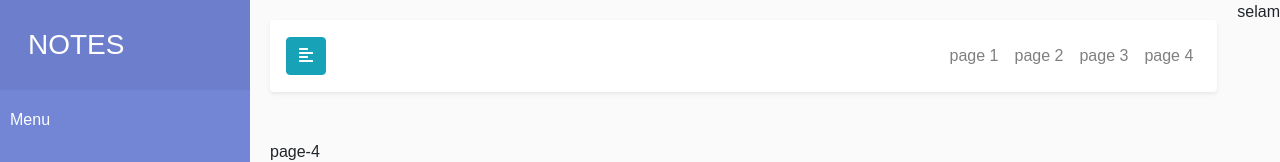
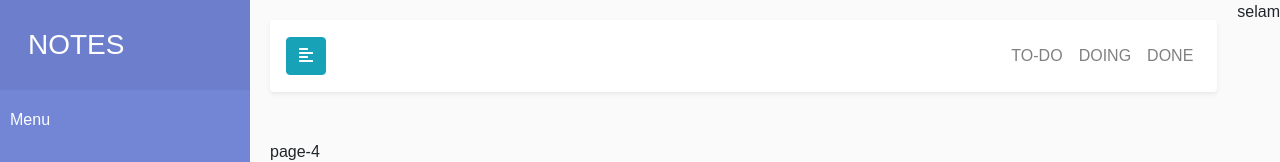
Before and after one commit to twreacthookproject/HookProject, a React (Create React App) app in the folder react-hookproject/: page /page-4 in a window 1280 px wide. Shown: the top 162 px of the page. Built offline with nearby package versions, Linux system fonts and the light colour scheme.

Commit message:
topbar edit

```diff
--- a/react-hookproject/src/components/content/Topbar.js
+++ b/react-hookproject/src/components/content/Topbar.js
@@ -30,23 +30,18 @@ const Topbar = ({ toggleSidebar }) => {
       <Collapse isOpen={topbarIsOpen} navbar>
         <Nav className="ml-auto" navbar>
           <NavItem>
-            <NavLink tag={Link} to={"/page-1"}>
-              page 1
+            <NavLink tag={Link} to={"/to-do"}>
+              TO-DO
             </NavLink>
           </NavItem>
           <NavItem>
-            <NavLink tag={Link} to={"/page-2"}>
-              page 2
+            <NavLink tag={Link} to={"/doing"}>
+              DOING
             </NavLink>
           </NavItem>
           <NavItem>
-            <NavLink tag={Link} to={"/page-3"}>
-              page 3
-            </NavLink>
-          </NavItem>
-          <NavItem>
-            <NavLink tag={Link} to={"/page-4"}>
-              page 4
+            <NavLink tag={Link} to={"/done"}>
+              DONE
             </NavLink>
           </NavItem>
         </Nav>
```
